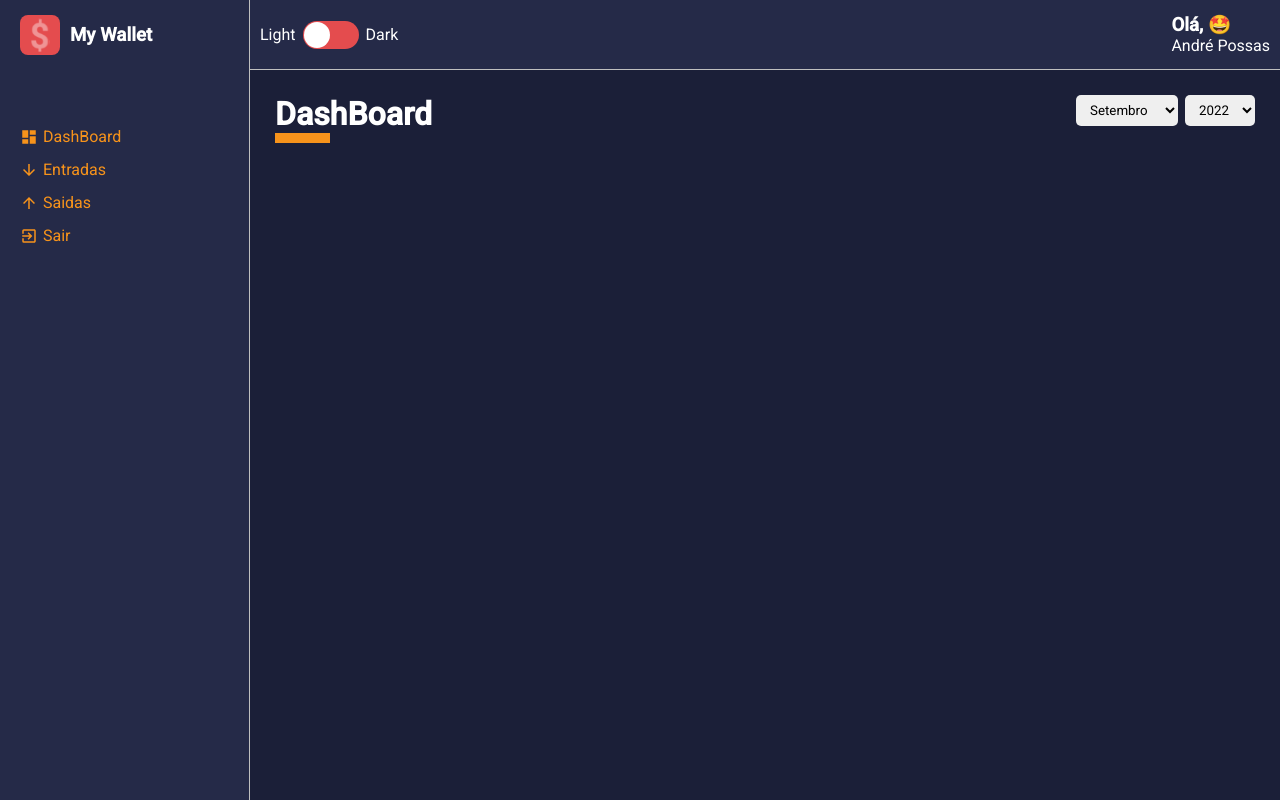
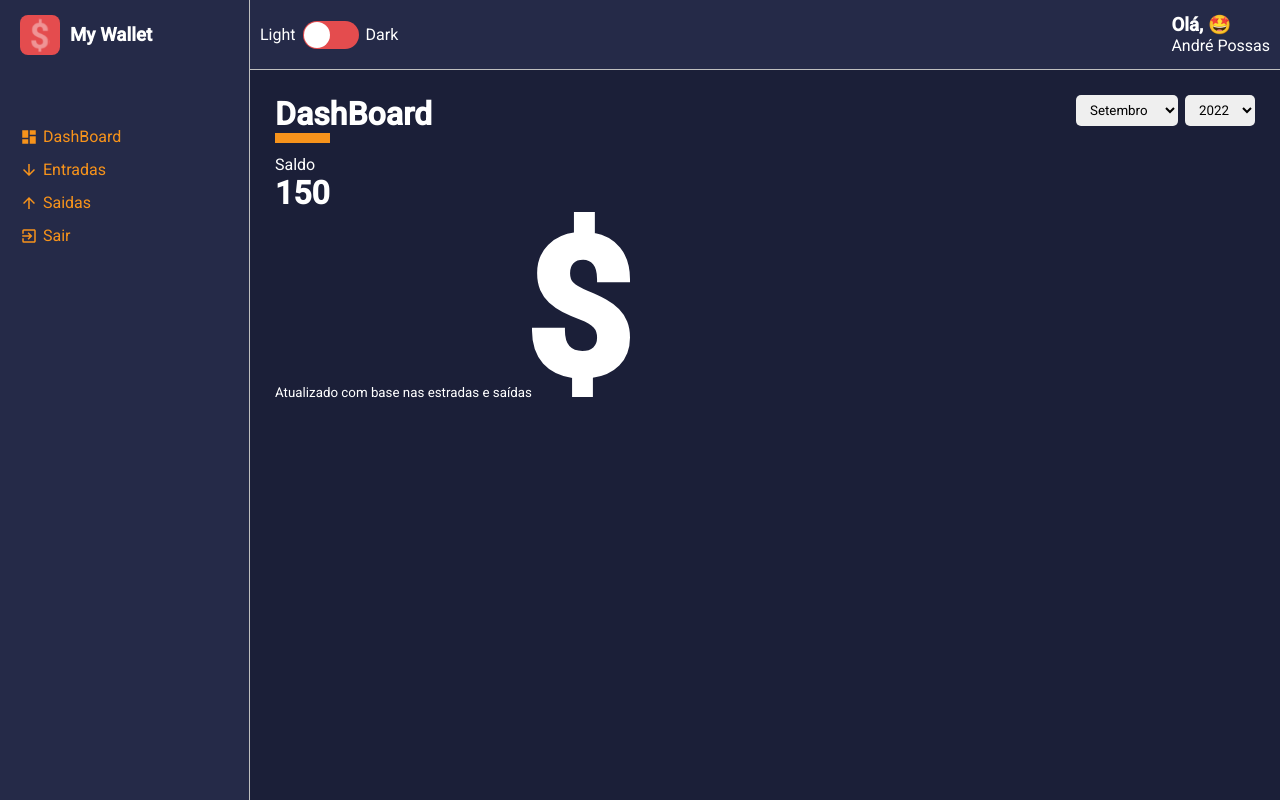
Before and after one commit to dekopossas/dashboard, a React (Create React App) app in the folder frontend/: page /dashboard in a window 1280 px wide. Built offline with nearby package versions, Linux system fonts and the light colour scheme.

Commit message:
card render'

```diff
--- a/frontend/src/pages/Dashboard/index.tsx
+++ b/frontend/src/pages/Dashboard/index.tsx
@@ -1,6 +1,9 @@
 import React, { useMemo, useState } from 'react';
+
+// Components
 import ContentHeader from '../../components/ContentHeader';
 import SelectInput from '../../components/SelectInput';
+import WalletBox from '../../components/WalletBox'
 
 // Mock
 import expenses from '../../repositories/expenses';
@@ -9,7 +12,8 @@ import gains from '../../repositories/gains';
 // Utils
 import listOfMonths from '../../utils/months';
 
-import { Container } from './styles';
+// style
+import { Container, Content } from './styles';
 
 function Dashboard() {
   const [monthSelected, setMonthSelected] = useState<number>(new Date().getMonth() + 1);
@@ -75,6 +79,17 @@ function Dashboard() {
           defaultValue={yearSelected}
         />
       </ContentHeader>
+
+      <Content>
+        <WalletBox
+          title="Saldo"
+          color='#4e41f0'
+          amount={150.00}
+          footerlabe="Atualizado com base nas estradas e saídas"
+          icon="dolar"
+        />
+
+      </Content>
     </Container>
   );
 }
```
